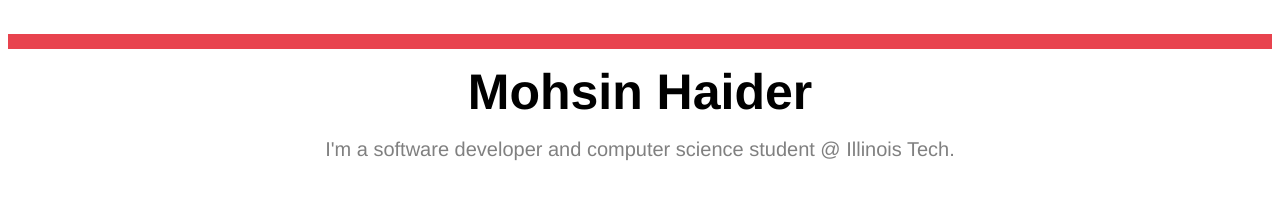
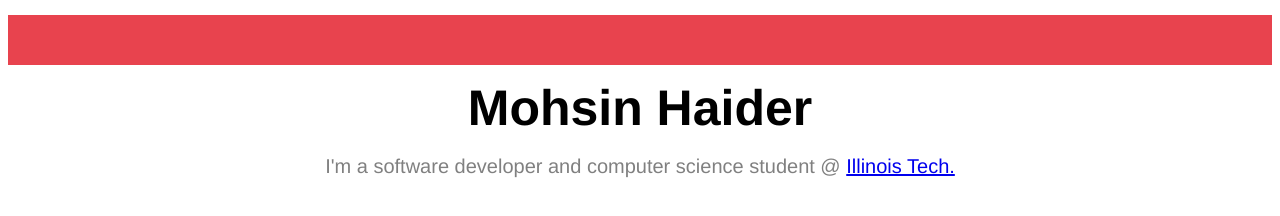
Before and after one commit to mohsinhaider/mohsinhaider.github.io, a plain HTML site: page index.html in a window 1280 px wide. Drawn offline with Linux system fonts and the light colour scheme.

Commit message:
style changes

```diff
--- a/index.html
+++ b/index.html
@@ -7,6 +7,6 @@
 
     <body>
         <h1>Mohsin Haider</h1>
-        <div id="info">I'm a software developer and computer science student @ Illinois Tech.</div>
+        <div id="info">I'm a software developer and computer science student @ <a href="web.iit.edu">Illinois Tech.</a></div>
     </body>
 </html>
--- a/style.css
+++ b/style.css
@@ -5,8 +5,9 @@ h1 {
 	font-variant: normal;
 	font-weight: 800;
 	line-height: 26.4px;
-        border-top: 15px solid #E8434E;
+        border-top: 50px solid #E8434E;
         text-align: center;
+        margin-top: 15px;
         padding-top: 30px;
 }
 
```
